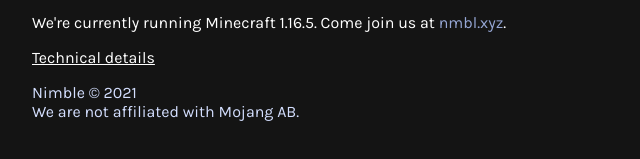
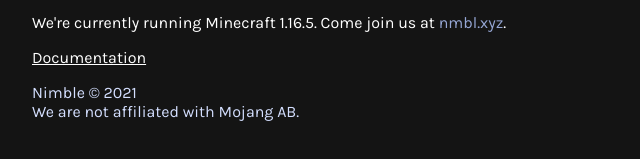
Before and after one commit to nmblmc/web, a plain HTML site: page index.html in a window 1280 px wide. Shown: the part 419-578 px from the top of the page, 288-928 px from the left. Drawn offline with Linux system fonts and the light colour scheme.

Commit message:
link documentation

```diff
--- a/index.html
+++ b/index.html
@@ -20,7 +20,7 @@
         <p>Nimble is the embodiment of multiplayer Minecraft. It's a simple, uncluttered, truly vanilla server. All mechanics work as Mojang intended. No arbitrary limitations. Full creative freedom.</p>
         <p>We're currently running Minecraft 1.16.5. Come join us at <code>nmbl.xyz</code>.</p>
 
-        <a href="#TODO">Technical details</a>
+        <a href="https://github.com/nmblmc/docs">Documentation</a>
         <p class="copyright">Nimble © 2021<br/>We are not affiliated with Mojang AB.</p>
     </div>
 </body>
```
